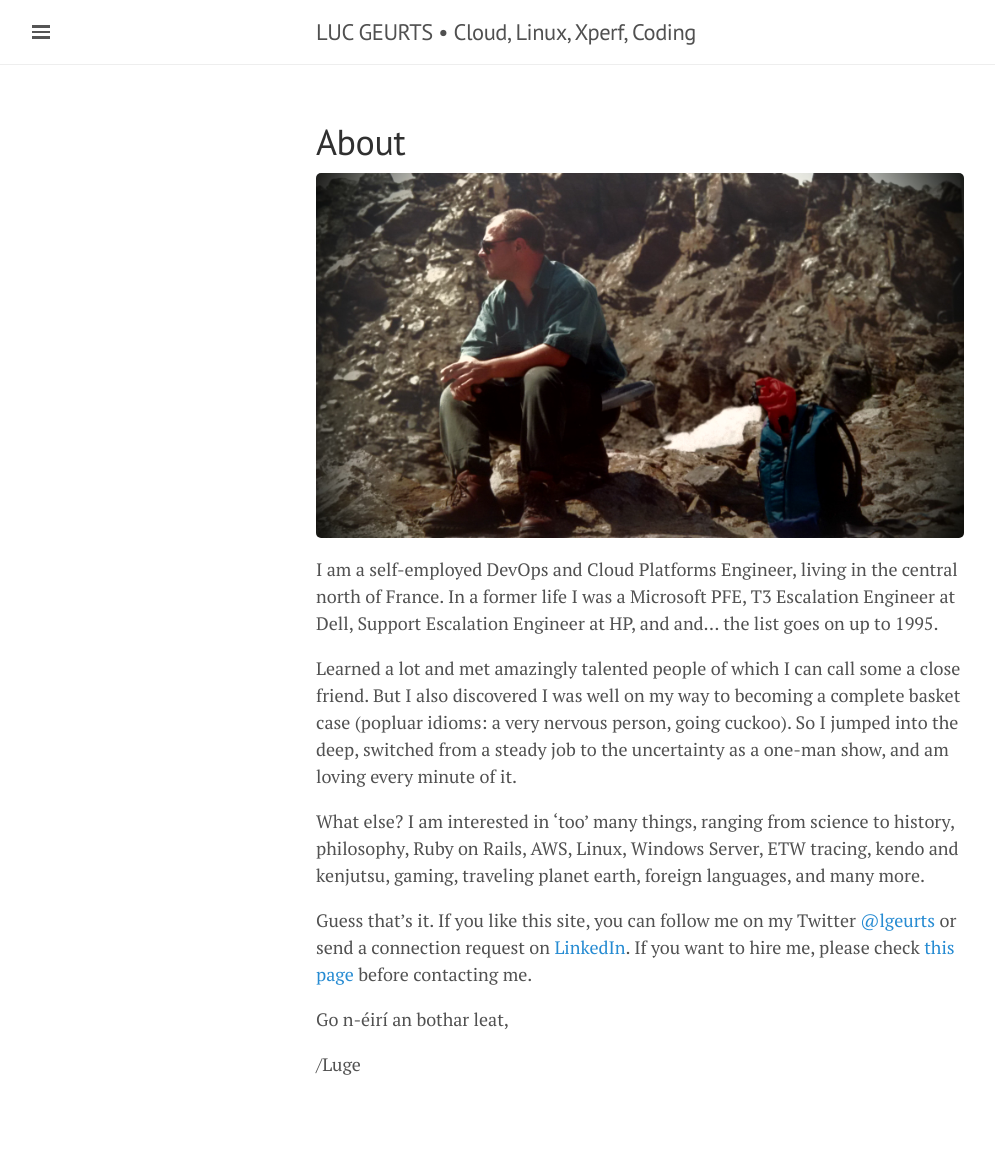
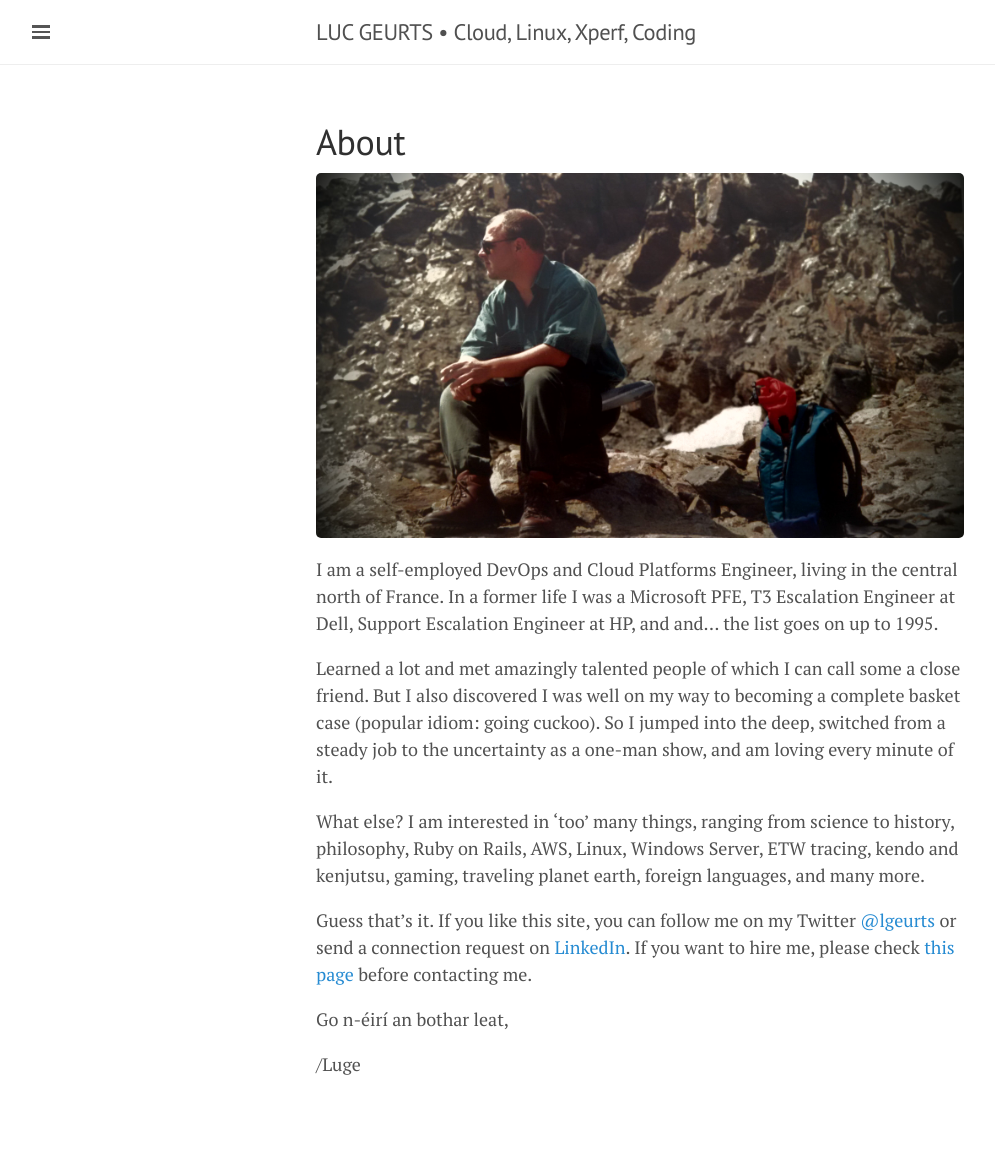
Before and after one commit to lgeurts/lgeurts.github.io, a Jekyll site: the page built from about.md, in a window 1280 px wide. Shown: the whole page, without its empty margins (0-995 px from the left). Built offline with Jekyll 4.4.1, drawn with Linux system fonts in a browser that asks for light colours; nearby versions of some CDN libraries.

Commit message:
Update about.md

```diff
--- a/about.md
+++ b/about.md
@@ -8,8 +8,7 @@
 I am a self-employed DevOps and Cloud Platforms Engineer, living in the central north of France.
 In a former life I was a Microsoft PFE, T3 Escalation Engineer at Dell, Support Escalation Engineer at HP, and and... the list goes on up to 1995.
 
-Learned a lot and met amazingly talented people  of which I can call some a close friend. But I also discovered I was well on my way to becoming a complete basket case (popluar idioms: a very nervous person, going cuckoo).
-So I jumped into the deep, switched from  a steady job to the uncertainty as a one-man show, and am loving every minute of it.
+Learned a lot and met amazingly talented people  of which I can call some a close friend. But I also discovered I was well on my way to becoming a complete basket case (popular idiom: going cuckoo). So I jumped into the deep, switched from  a steady job to the uncertainty as a one-man show, and am loving every minute of it.
 
 What else? I am interested in 'too' many things, ranging from science to history, philosophy, Ruby on Rails, AWS, Linux, Windows Server, ETW tracing, kendo and kenjutsu, gaming, traveling planet earth, foreign languages, and many more.
 
```
